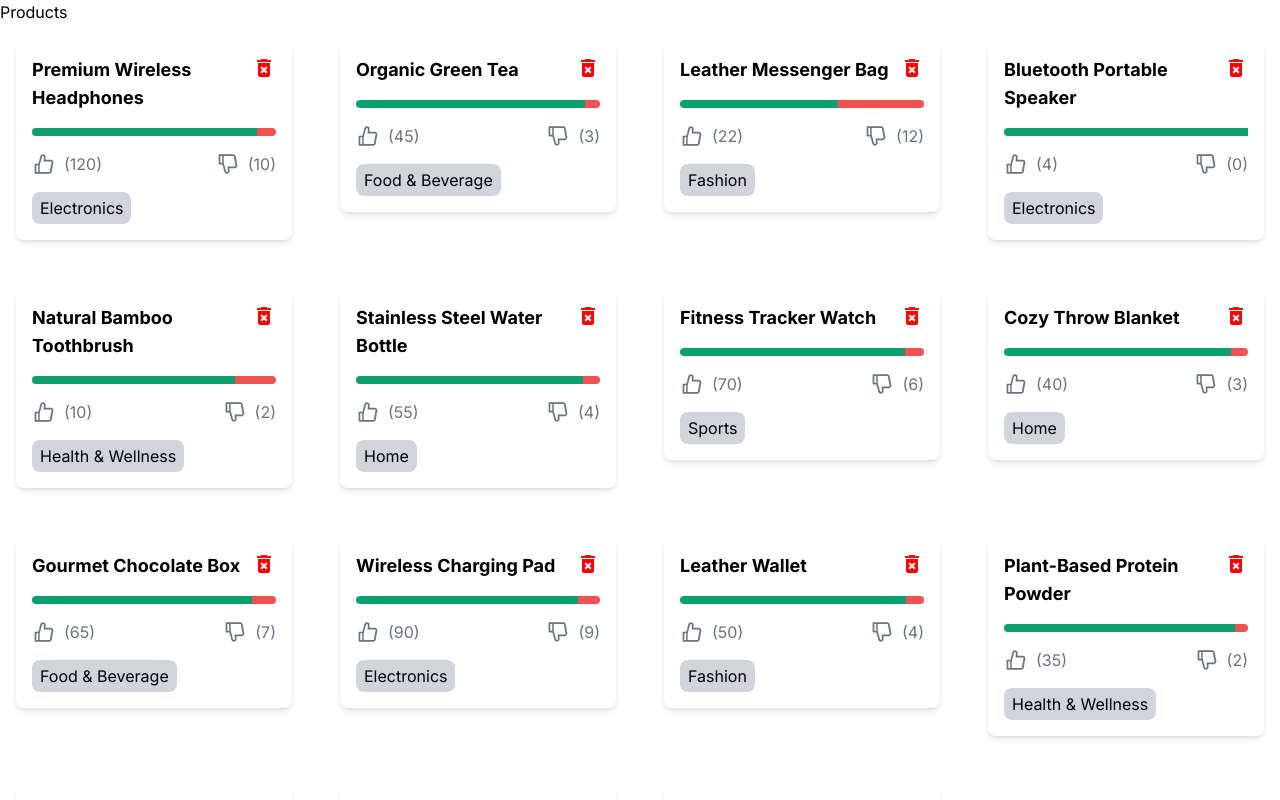
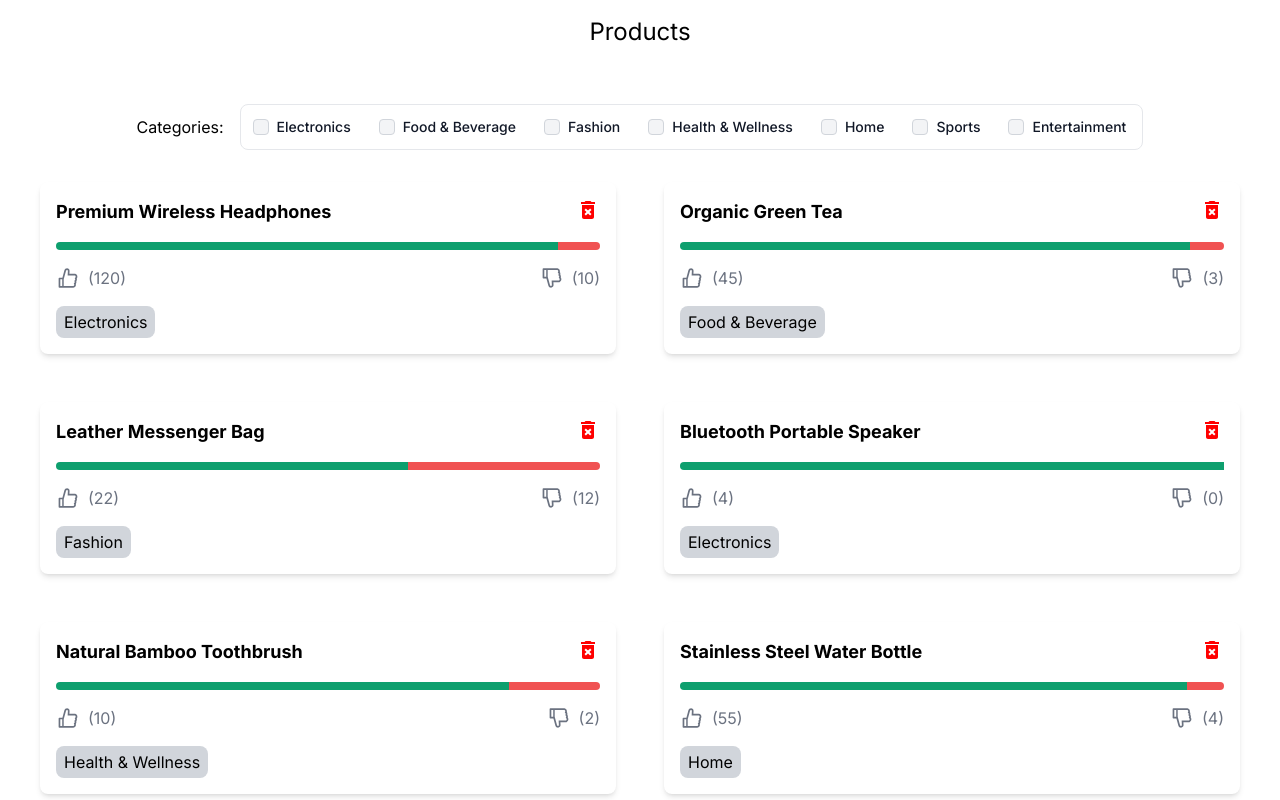
Before and after one commit to Baananou/technical-test-app, a Next.js app: page / in a window 1280 px wide. Shown: the top 800 px of the page. Built offline with nearby package versions, Linux system fonts and the light colour scheme.

Commit message:
impelemented mainPoint

```diff
--- /dev/null
+++ b/app/components/CategoryFilter.tsx
@@ -0,0 +1,52 @@
+import React from "react";
+import { Product } from "../Types";
+
+interface CategoryFilterProps {
+	products: Product[];
+	selectedCategories: string[];
+	onCategoryChange: (category: string) => void;
+}
+
+const CategoryFilter: React.FC<CategoryFilterProps> = ({
+	products,
+	selectedCategories,
+	onCategoryChange,
+}) => {
+	const allCategories = Array.from(
+		new Set(products.map((product) => product.category))
+	);
+
+	const handleCategoryChange = (category: string) => {
+		onCategoryChange(category);
+	};
+	// console.log(selectedCategories);
+
+	return (
+		<div className="flex justify-center items-center gap-4">
+			Categories:
+			<ul className="items-center w-full text-sm font-medium text-gray-900 bg-white border border-gray-200 rounded-lg sm:flex dark:bg-gray-700 dark:border-gray-600 dark:text-white">
+				{allCategories.map((category) => (
+					<li key={category} className={"w-fit"}>
+						<div className="flex items-center pl-3 px-4">
+							<input
+								id={`${category}-checkbox-list`}
+								type="checkbox"
+								value={category}
+								className="w-4 h-4 text-blue-600 bg-gray-100 border-gray-300 rounded focus:ring-blue-500 dark:focus:ring-blue-600 dark:ring-offset-gray-700 dark:focus:ring-offset-gray-700 focus:ring-2 dark:bg-gray-600 dark:border-gray-500"
+								onChange={() => handleCategoryChange(category)}
+								checked={selectedCategories.includes(category)}
+							/>
+							<label
+								htmlFor={`${category}-checkbox-list`}
+								className="w-full py-3 ml-2 text-sm font-medium text-gray-900 dark:text-gray-300">
+								{category}
+							</label>
+						</div>
+					</li>
+				))}
+			</ul>
+		</div>
+	);
+};
+
+export default CategoryFilter;
--- /dev/null
+++ b/app/components/Pagination.tsx
@@ -0,0 +1,58 @@
+import React from "react";
+
+interface PaginationProps {
+	currentPage: number;
+	totalPage: number;
+	onPageChange: (pageNumber: number) => void;
+}
+
+const Pagination: React.FC<PaginationProps> = ({
+	currentPage,
+	totalPage,
+	onPageChange,
+}) => {
+	const pageNumbers = [];
+
+	for (let i = 1; i <= totalPage; i++) {
+		pageNumbers.push(i);
+	}
+
+	return (
+		<div className="flex justify-center mt-5">
+			<ul className="inline-flex -space-x-px text-sm">
+				<li>
+					<button
+						className="flex items-center justify-center px-3 h-8 ml-0 leading-tight text-gray-500 bg-white border border-gray-300 rounded-l-lg hover:bg-gray-100 hover-text-gray-700 dark:bg-gray-800 dark-border-gray-700 dark-text-gray-400 dark-hover-bg-gray-700 dark-hover-text-white"
+						onClick={() => onPageChange(currentPage - 1)}
+						disabled={currentPage === 1}>
+						Previous
+					</button>
+				</li>
+				{pageNumbers.map((number) => (
+					<li key={number}>
+						<a
+							href="#"
+							className={`flex items-center justify-center px-3 h-8 leading-tight text-gray-500 bg-white border border-gray-300 ${
+								number === currentPage
+									? "text-blue-600 bg-blue-50 hover-bg-blue-100 hover-text-blue-700 dark-border-gray-700 dark-bg-gray-700 dark-text-white"
+									: "hover-bg-gray-100 hover-text-gray-700 dark-bg-gray-800 dark-border-gray-700 dark-text-gray-400 dark-hover-bg-gray-700 dark-hover-text-white"
+							}`}
+							onClick={() => onPageChange(number)}>
+							{number}
+						</a>
+					</li>
+				))}
+				<li>
+					<button
+						className="flex items-center justify-center px-3 h-8 leading-tight text-gray-500 bg-white border border-gray-300 rounded-r-lg hover-bg-gray-100 hover-text-gray-700 dark-bg-gray-800 dark-border-gray-700 dark-text-gray-400 dark-hover-bg-gray-700 dark-hover-text-white"
+						onClick={() => onPageChange(currentPage + 1)}
+						disabled={currentPage === totalPage}>
+						Next
+					</button>
+				</li>
+			</ul>
+		</div>
+	);
+};
+
+export default Pagination;
--- a/app/components/PopularityGauge.tsx
+++ b/app/components/PopularityGauge.tsx
@@ -77,7 +77,7 @@ const PopularityGauge: React.FC<PopularityGaugeProps> = ({
 						<AiFillDislike size={24} />
 					) : (
 						<AiOutlineDislike size={24} />
-					)}{" "}
+					)}
 					({Dislikes})
 				</button>
 			</div>
--- a/app/components/ProductCard.tsx
+++ b/app/components/ProductCard.tsx
@@ -1,16 +1,51 @@
 import { MdDeleteForever } from "react-icons/md";
-import { RiDeleteBin6Line } from "react-icons/ri";
-// components/ProductCard.tsx
-import React from "react";
+import React, { useState, useEffect } from "react";
 import { Product } from "../Types";
 import PopularityGauge from "./PopularityGauge";
 
 interface ProductCardProps {
 	product: Product;
 	onRemove: () => void;
+	isLoading: boolean;
 }
 
-const ProductCard: React.FC<ProductCardProps> = ({ product, onRemove }) => {
+const ProductCard: React.FC<ProductCardProps> = ({
+	product,
+	onRemove,
+	isLoading,
+}) => {
+	const [showLoading, setShowLoading] = useState(true);
+
+	useEffect(() => {
+		if (!isLoading) {
+			const timeout = setTimeout(() => {
+				setShowLoading(false);
+			}, 1000);
+
+			return () => {
+				clearTimeout(timeout);
+			};
+		}
+	}, [isLoading]);
+
+	if (showLoading) {
+		return (
+			<div className="p-4">
+				<div className="bg-white rounded-lg shadow-md p-4">
+					<div className="flex justify-between pb-4">
+						<div className="animate-pulse bg-gray-200 w-1/3 h-6 rounded"></div>
+					</div>
+					<div className="animate-pulse bg-gray-200 h-6 rounded w-2/3"></div>
+					<div className="flex justify-between items-center mt-4">
+						<div className="animate-pulse bg-gray-200 w-1/5 h-6 rounded"></div>
+						<div className="animate-pulse bg-gray-200 w-1/5 h-6 rounded"></div>
+						<div className="animate-pulse bg-gray-200 w-1/5 h-6 rounded"></div>
+					</div>
+				</div>
+			</div>
+		);
+	}
+
 	return (
 		<div className="p-4">
 			<div className="bg-white rounded-lg shadow-md p-4">
--- a/app/page.tsx
+++ b/app/page.tsx
@@ -3,37 +3,117 @@ import React, { useEffect, useState } from "react";
 import { Product } from "./Types";
 import ProductCard from "./components/ProductCard";
 import { products } from "./lib/products";
+import CategoryFilter from "./components/CategoryFilter";
+import Pagination from "./components/Pagination";
 
 export default function Home() {
 	const [productData, setProductData] = useState<Product[] | null>(null);
+	const [selectedCategories, setSelectedCategories] = useState<string[]>([]);
+	const [filteredProducts, setFilteredProducts] = useState<Product[] | null>(
+		null
+	);
+
+	// Pagination state
+	const [currentPage, setCurrentPage] = useState(1);
+	const [itemsPerPage, setItemsPerPage] = useState(
+		filteredProducts?.length || 100
+	);
 
 	useEffect(() => {
 		products.then((data) => setProductData(data));
 	}, []);
 
-	// Function to remove a product card
 	const removeProduct = (productId: string) => {
-		// Ensure productData is not undefined before filtering
 		if (productData) {
-			// Filter out the product with the specified ID
 			const updatedProducts = productData.filter(
 				(product) => product.id !== productId
 			);
 			setProductData(updatedProducts);
 		}
 	};
+	console.log(productData);
+
+	const filterProductsByCategory = (category: string) => {
+		setSelectedCategories((prevSelectedCategories) => {
+			if (prevSelectedCategories.includes(category)) {
+				// If the category is already selected, remove it
+				return prevSelectedCategories.filter((cat) => cat !== category);
+			} else {
+				// If the category is not selected, add it
+				return [...prevSelectedCategories, category];
+			}
+		});
+	};
+
+	useEffect(() => {
+		if (productData) {
+			const filtered =
+				selectedCategories.length === 0
+					? productData
+					: productData.filter((product) =>
+							selectedCategories.includes(product.category)
+					  );
+
+			setFilteredProducts(filtered);
+			setCurrentPage(1);
+		}
+	}, [selectedCategories, productData]);
+
+	// Calculate indexes for pagination
+	const indexOfLastItem = currentPage * itemsPerPage;
+	const indexOfFirstItem = indexOfLastItem - itemsPerPage;
+	const currentItems = filteredProducts?.slice(
+		indexOfFirstItem,
+		indexOfLastItem
+	);
+	// console.log(filteredProducts);
+
+	// Handle page change
+	const paginate = (pageNumber: number) => setCurrentPage(pageNumber);
 
 	return (
-		<div>
-			<h1>Products</h1>
-			<div className="grid grid-cols-1 sm:grid-cols-2 md:grid-cols-3 lg:grid-cols-4 gap-4">
-				{productData?.map((product) => (
-					<ProductCard
-						key={product.id}
-						product={product}
-						onRemove={() => removeProduct(product.id)}
+		<div className=" justify-center flex items-center flex-col">
+			<h1 className="text-2xl my-4">Products</h1>
+
+			<div className="container p-6">
+				<div className="flex justify-center my-4">
+					<CategoryFilter
+						products={productData || []}
+						selectedCategories={selectedCategories}
+						onCategoryChange={filterProductsByCategory}
 					/>
-				))}
+				</div>
+				<div className="grid grid-cols-1 sm:grid-cols-1 md:grid-cols-2  gap-4">
+					{currentItems?.map((product) => (
+						<ProductCard
+							isLoading={false}
+							key={product.id}
+							product={product}
+							onRemove={() => removeProduct(product.id)}
+						/>
+					))}
+				</div>
+				<div className="flex justify-between items-center mx-12">
+					<Pagination
+						currentPage={currentPage}
+						totalPage={Math.ceil(
+							(filteredProducts?.length || 0) / itemsPerPage
+						)}
+						onPageChange={paginate}
+					/>
+					<div className="flex flex-row xl:flex-col items-center justify-center mt-4 ">
+						<select
+							className="rounded-lg p-2 border border-gray-300"
+							title="per page"
+							value={itemsPerPage}
+							onChange={(e) => setItemsPerPage(Number(e.target.value))}>
+							<option value={filteredProducts?.length}>All</option>
+							<option value={4}>4 per page</option>
+							<option value={8}>8 per page</option>
+							<option value={12}>12 per page</option>
+						</select>
+					</div>
+				</div>
 			</div>
 		</div>
 	);
--- a/package.json
+++ b/package.json
@@ -9,12 +9,14 @@
     "lint": "next lint"
   },
   "dependencies": {
+    "@reduxjs/toolkit": "^1.9.7",
     "flowbite": "^1.8.1",
     "flowbite-react": "^0.6.4",
     "next": "13.5.4",
     "react": "^18",
     "react-dom": "^18",
-    "react-icons": "^4.11.0"
+    "react-icons": "^4.11.0",
+    "react-redux": "^8.1.3"
   },
   "devDependencies": {
     "@types/node": "^20",
```
Also changed, not shown: 1 other file (tests, documents, lock files or other folders).
